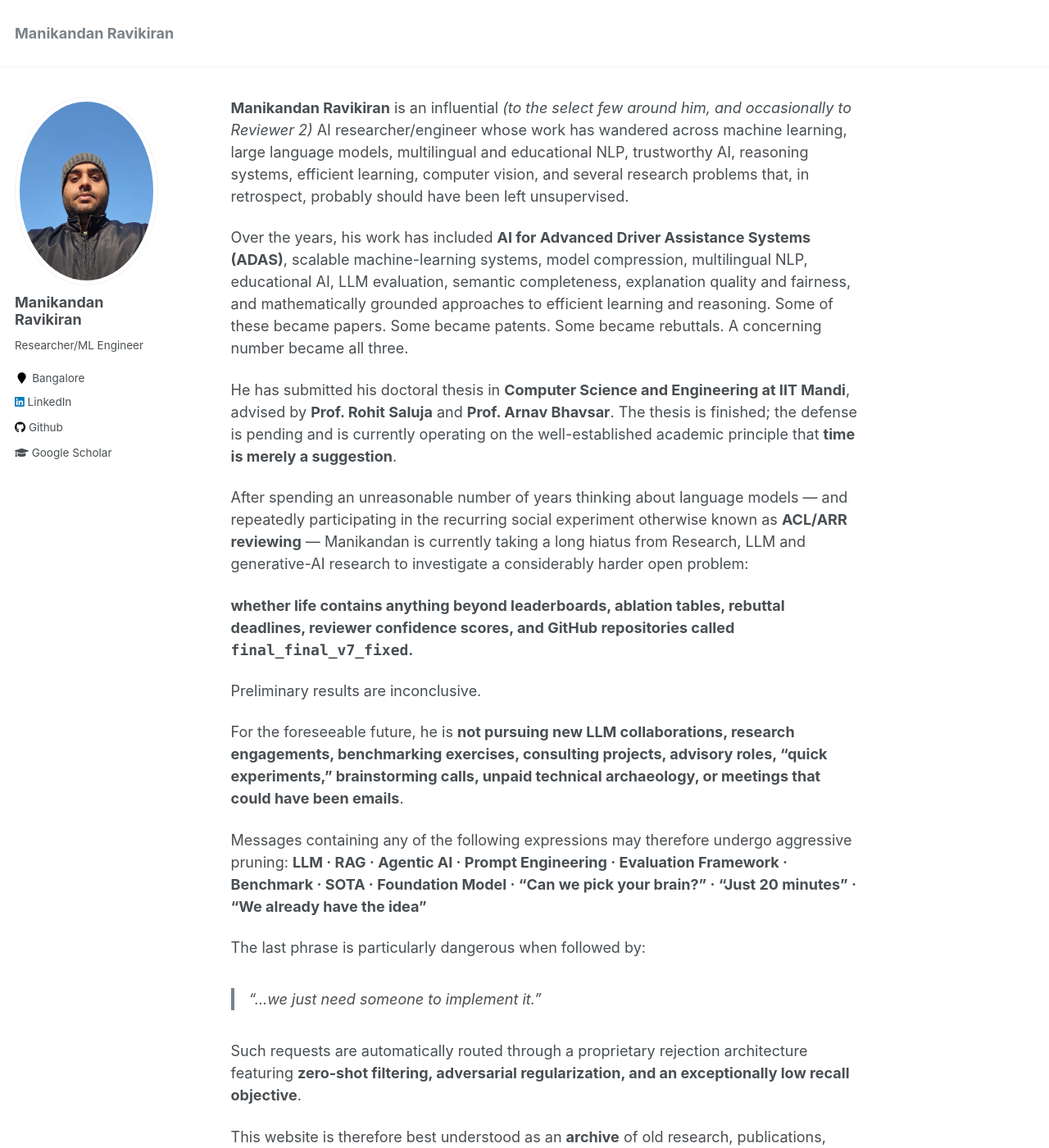
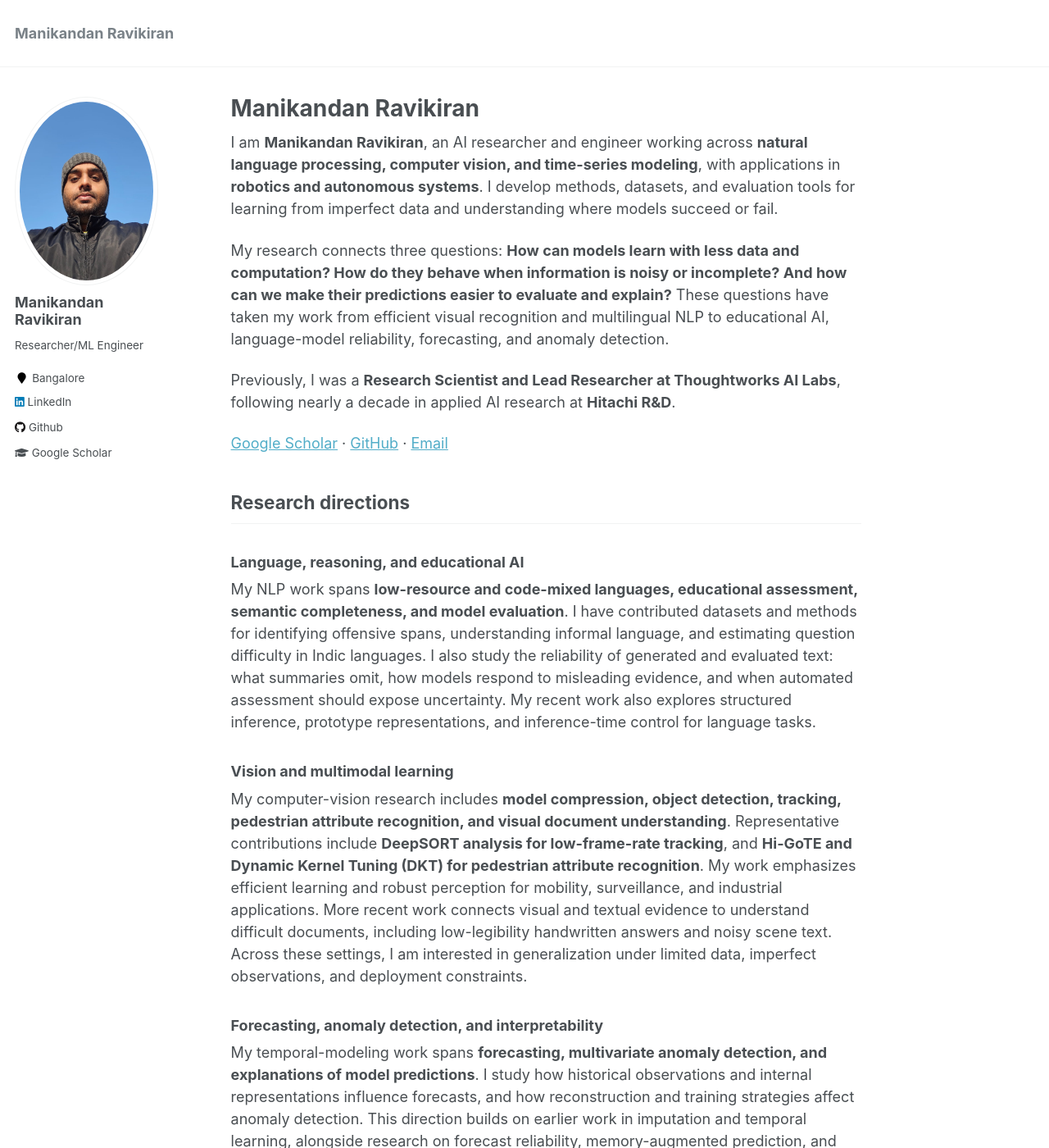
Before and after one commit to manikandan-ravikiran/manikandan-ravikiran.github.io, a Jekyll site: the page built from _pages/about.md, in a window 1280 px wide and 1400 px high. Shown: the whole window at 82% size. Built offline with Jekyll 4.4.1, drawn with Linux system fonts in a browser that asks for light colours; some of the changed text lies outside the part shown.

Commit message:
Revise about page with updated profile and research details
Updated personal information and research focus in the about page.

```diff
--- a/_pages/about.md
+++ b/_pages/about.md
@@ -1,262 +1,138 @@
 ---
 permalink: /
+title: "Manikandan Ravikiran"
 author_profile: true
 redirect_from:
   - /about/
   - /about.html
 ---
 
-**Manikandan Ravikiran** is an influential *(to the select few around him, and occasionally to Reviewer 2)* AI researcher/engineer whose work has wandered across machine learning, large language models, multilingual and educational NLP, trustworthy AI, reasoning systems, efficient learning, computer vision, and several research problems that, in retrospect, probably should have been left unsupervised.
+I am **Manikandan Ravikiran**, an AI researcher and engineer working across **natural language processing, computer vision, and time-series modeling**, with applications in **robotics and autonomous systems**. I develop methods, datasets, and evaluation tools for learning from imperfect data and understanding where models succeed or fail.
 
-Over the years, his work has included **AI for Advanced Driver Assistance Systems (ADAS)**, scalable machine-learning systems, model compression, multilingual NLP, educational AI, LLM evaluation, semantic completeness, explanation quality and fairness, and mathematically grounded approaches to efficient learning and reasoning. Some of these became papers. Some became patents. Some became rebuttals. A concerning number became all three.
+My research connects three questions: **How can models learn with less data and computation? How do they behave when information is noisy or incomplete? And how can we make their predictions easier to evaluate and explain?** These questions have taken my work from efficient visual recognition and multilingual NLP to educational AI, language-model reliability, forecasting, and anomaly detection.
 
-He has submitted his doctoral thesis in **Computer Science and Engineering at IIT Mandi**, advised by **Prof. Rohit Saluja** and **Prof. Arnav Bhavsar**. The thesis is finished; the defense is pending and is currently operating on the well-established academic principle that **time is merely a suggestion**.
+Previously, I was a **Research Scientist and Lead Researcher at Thoughtworks AI Labs**, following nearly a decade in applied AI research at **Hitachi R&D**.
 
-After spending an unreasonable number of years thinking about language models — and repeatedly participating in the recurring social experiment otherwise known as **ACL/ARR reviewing** — Manikandan is currently taking a long hiatus from Research, LLM and generative-AI research to investigate a considerably harder open problem:
+[Google Scholar](https://scholar.google.com/citations?user=wY_iqNwAAAAJ&hl=en) · [GitHub](https://github.com/manikandan-ravikiran) · [Email](mailto:manikandan.ravikiran@gmail.com)
 
-**whether life contains anything beyond leaderboards, ablation tables, rebuttal deadlines, reviewer confidence scores, and GitHub repositories called `final_final_v7_fixed`.**
+## Research directions
 
-Preliminary results are inconclusive.
+### Language, reasoning, and educational AI
 
-For the foreseeable future, he is **not pursuing new LLM collaborations, research engagements, benchmarking exercises, consulting projects, advisory roles, “quick experiments,” brainstorming calls, unpaid technical archaeology, or meetings that could have been emails**.
+My NLP work spans **low-resource and code-mixed languages, educational assessment, semantic completeness, and model evaluation**. I have contributed datasets and methods for identifying offensive spans, understanding informal language, and estimating question difficulty in Indic languages. I also study the reliability of generated and evaluated text: what summaries omit, how models respond to misleading evidence, and when automated assessment should expose uncertainty. My recent work also explores structured inference, prototype representations, and inference-time control for language tasks.
 
-Messages containing any of the following expressions may therefore undergo aggressive pruning: **LLM · RAG · Agentic AI · Prompt Engineering · Evaluation Framework · Benchmark · SOTA · Foundation Model · “Can we pick your brain?” · “Just 20 minutes” · “We already have the idea”**
 
-The last phrase is particularly dangerous when followed by:
-> *“…we just need someone to implement it.”*
+### Vision and multimodal learning
 
-Such requests are automatically routed through a proprietary rejection architecture featuring **zero-shot filtering, adversarial regularization, and an exceptionally low recall objective**.
+My computer-vision research includes **model compression, object detection, tracking, pedestrian attribute recognition, and visual document understanding**. Representative contributions include **DeepSORT analysis for low-frame-rate tracking**, and **Hi-GoTE and Dynamic Kernel Tuning (DKT) for pedestrian attribute recognition**. My work emphasizes efficient learning and robust perception for mobility, surveillance, and industrial applications. More recent work connects visual and textual evidence to understand difficult documents, including low-legibility handwritten answers and noisy scene text. Across these settings, I am interested in generalization under limited data, imperfect observations, and deployment constraints.
 
-This website is therefore best understood as an **archive** of old research, publications, projects, patents, academic adventures, experiments, mathematical detours, and ideas that somehow survived peer review long enough to acquire DOIs.
+### Forecasting, anomaly detection, and interpretability
 
-Some pages are current.
-Some are historical.
-Some probably need updating.
-Some contradict newer pages.
-And some continue to exist solely because deleting things from a personal website requires more motivation than writing another paper.
+My temporal-modeling work spans **forecasting, multivariate anomaly detection, and explanations of model predictions**. I study how historical observations and internal representations influence forecasts, and how reconstruction and training strategies affect anomaly detection. This direction builds on earlier work in imputation and temporal learning, alongside research on forecast reliability, memory-augmented prediction, and reproducible evaluation.
+
+### Robotics and autonomous systems
+
+My robotics research focuses on **perception, learning, and decision-making for intelligent robots and autonomous systems**. My interests span haptic and multimodal perception, data-efficient learning for manipulation, language-guided autonomy, task and mission planning, and human–robot interaction. I study how sensory evidence and human instructions can support useful representations, structured reasoning, and executable actions. I am particularly interested in how robots can reason under incomplete observations and operational constraints, acquire task-relevant knowledge through interaction, and make their decisions understandable to human operators.
+
+## Selected publications and preprints
+
+A selection of established contributions and recent work. Follow the linked records for publication details and the full author lists.
+
+### Language, reasoning, and educational AI
+
+- **[Unsupervised Informal Language Identification Via Geometric Structural Refinement](https://conf.papercept.net/conferences/conferences/SMC26/program/SMC26_ContentListWeb_4.html)**
+  Manikandan Ravikiran, Tanmay Tiwari, Vibhu Gupta, and Rohit Saluja (2026). In *Proceedings of the 2026 IEEE International Conference on Systems, Man, and Cybernetics (SMC)*, Bellevue, Washington, USA, October 4–7, 2026.
+
+- **[Inference-Time Soft Preference Shaping for Budgeted Abstractive Summarization](https://conf.papercept.net/conferences/conferences/SMC26/program/SMC26_ContentListWeb_4.html)**
+  Manikandan Ravikiran (2026). In *Proceedings of the 2026 IEEE International Conference on Systems, Man, and Cybernetics (SMC)*, Bellevue, Washington, USA, October 4–7, 2026.
+
+- **[DOSA: Dravidian Code-Mixed Offensive Span Identification Dataset](https://aclanthology.org/2021.dravidianlangtech-1.2/)**
+  Manikandan Ravikiran and Subbiah Annamalai. **DravidianLangTech at EACL 2021.**
+  A dataset for locating offensive spans in Tamil-English and Kannada-English code-mixed text.
+
+- **[TEEMIL: Towards Educational MCQ Difficulty Estimation in Indic Languages](https://aclanthology.org/2025.coling-main.142/)**
+  Manikandan Ravikiran, Siddharth Vohra, Rajat Verma, Rohit Saluja, Arnav Bhavsar. **COLING 2025.**
+  Datasets and baselines for estimating question difficulty in Hindi and Kannada.
+
+- **[DIFFICODE: A Dataset and Graph Spectral Framework for Programming MCQ Difficulty Estimation](https://doi.org/10.1109/ACCESS.2026.3670106)**
+  Manikandan Ravikiran, Rakesh Prakash, Arnav Bhavsar, Rohit Saluja. **IEEE Access, 2026.**
+
+- **[Hi-SEMFLOW: Lie Algebra–Based Semantic Flow for Span-Level Informal Language Identification in Hindi](https://aclanthology.org/2026.chipsal-1.14/)**
+  Manikandan Ravikiran, Tanmay Tiwari, Vibhu Gupta, Rohit Saluja. **CHiPSAL 2026.**
+
+- **[GISA: Gradual Information Selection Attention for MCQ Difficulty Estimation](https://link.springer.com/chapter/10.1007/978-3-031-98414-3_14)**
+  Manikandan Ravikiran, Tarun Sharma, Arnav Bhavsar, and Rohit Saluja (2025). In *Artificial Intelligence in Education: 26th International Conference, AIED 2025*, Proceedings, Part I, pp. 193–206. Springer.
+
+### Vision and multimodal learning
+
+- **[Multi-Layer Pruning Framework for Compressing Single Shot MultiBox Detector](https://arxiv.org/abs/1811.08342)**
+  Pravendra Singh, Manikandan R, Neeraj Matiyali, Vinay P. Namboodiri. **IEEE WACV 2019.**
+
+- **[Hi-GoTE: Hierarchical Group-Wise Temporal Ensembling for Semi-Supervised Pedestrian Attribute Recognition](https://ieeexplore.ieee.org/document/10459753/)**
+  Manikandan Ravikiran, Soumen Biswas, Ananth Ganesh. **IEEE ICMLA 2023.**
+
+- **[Structural Auxiliary Supervision for OCR of Low-Legibility Handwritten Answers](https://doi.org/10.1016/j.array.2026.101051)**
+  Shrey Chandola, Manikandan Ravikiran, Rohit Saluja. **Array, 2026.**
+
+- **[DKT: A First Look at Dynamic Kernel Tuning for Pedestrian Attribute Recognition](https://ieeexplore.ieee.org/document/10825027)**
+  Rahul Mishra, Manikandan Ravikiran, Soumen Biswas, and Ananth Ganesh (2024). In *Proceedings of the 2024 IEEE International Conference on Big Data (BigData)*, pp. 5192–5200.
+
+- **[A Sensitivity Analysis (and Practitioners’ Guide to) of DeepSORT for Low Frame Rate Video](https://doi.org/10.1109/BigData50022.2020.9378112)**
+  Manikandan Ravikiran, Yuichi Nonaka, and Nestor Mariyasagayam (2020). In *Proceedings of the 2020 IEEE International Conference on Big Data (Big Data)*, pp. 5227–5236.
+
+### Time-series forecasting, anomaly detection, and interpretability
+
+- **[NVExplain: Explaining Time Series Forecasting with Latent Trajectory Analysis and Structure-Preserving Surrogates](https://conf.papercept.net/conferences/conferences/SMC26/program/SMC26_ContentListWeb_4.html)**
+  Muyan Anna Li, Manikandan Ravikiran, and Aditi Gautam (2026). In *Proceedings of the 2026 IEEE International Conference on Systems, Man, and Cybernetics (SMC)*, Bellevue, Washington, USA, October 4–7, 2026. [Preprint](https://arxiv.org/abs/2608.25080).
+
+- **[NVTesseractAD: Dual-Axis Difficulty Scheduling in Conditional Diffusion for Multivariate Time-Series Anomaly Detection](https://conf.papercept.net/conferences/conferences/SMC26/program/SMC26_ContentListWeb_4.html)**
+  Aditi Gautam, Manikandan Ravikiran, Saira Qureshi, Sena Fatma Ekiz, Charan Jagwani, Mahmoud Elhadidy, and Sanjeev Roka (2026). In *Proceedings of the 2026 IEEE International Conference on Systems, Man, and Cybernetics (SMC)*, Bellevue, Washington, USA, October 4–7, 2026. [Related preprint, under an alternate title](https://arxiv.org/abs/2610.12754).
+
+- **[Memory-Augmented Forecasting: Scalability and Generalization Across Temporal Domains](https://ieeexplore.ieee.org/abstract/document/11402442)**
+  Aditi Gautam, Manikandan Ravikiran, and Fatma Sena Ekiz (2025). In *Proceedings of the 2025 IEEE International Conference on Big Data (BigData)*, pp. 7258–7265.
+
+- **[Beyond MAE: Measuring Forecast Reliability with Temporal Dependence-Aware Error (TDE)](https://ieeexplore.ieee.org/document/11402385)**
+  Manikandan Ravikiran, Aditi Gautam, and Alisha Chulani (2025). In *Proceedings of the 2025 IEEE International Conference on Big Data (BigData)*, pp. 7271–7277.
+
+- **[Adaptive Ensemble Imputation for Trip Data using Deep Reinforcement Learning (AEI-DRL)](https://ieeexplore.ieee.org/document/10825516)**
+  Ankit Sharma, Akhash Vellandurai, Thiruvengadam Samon, Vinoth Kumar, and Manikandan Ravikiran (2024). In *Proceedings of the 2024 IEEE International Conference on Big Data (BigData)*, pp. 5211–5219.
+
+### Robotics and autonomous systems
+
+- **[Signal-To-Syntax: A Language-Based Framework for Few-Shot Classification Using Robot Manipulator with Haptic Perception](https://2026.ieee-iros.org/program/contributed_talks/#a550e6:2204)**
+  Tarun Sharma, Manikandan Ravikiran, Deepika Gupta, Radhe Shyam Sharma, and Rohit Saluja (2026). In *2026 IEEE/RSJ International Conference on Intelligent Robots and Systems (IROS)*. [Poster](https://2026.ieee-iros.org/program/poster_sessions/#pn:2204).
+
+- **[Prompted to Fly: Translating Free-Form Instructions into Schema-Constrained Mission Generation for UAVs Using LLMs](https://ieeexplore.ieee.org/document/11401432)**
+  Ankit Sharma, Manikandan Ravikiran, Sohom Chakrabarty, Rohit Saluja, Mrunmayee Limaye, Harshal Kolhe, and Samiron Biswas (2025). In *Proceedings of the 2025 IEEE International Conference on Big Data (BigData)*, pp. 7278–7286.
+  Natural-language mission authoring for UAV ground-control systems, including MAVLink and planner-specific mission formats.
+
+[More publications on Google Scholar →](https://scholar.google.com/citations?user=wY_iqNwAAAAJ&hl=en)
+
+## Experience
+
+- **Thoughtworks AI Labs — Research Scientist / Lead Researcher, April 2025–August 2026**
+  Led research across NLP, computer vision, multimodal AI, and time-series modeling; worked with researchers and engineering teams to turn methods into prototypes, evaluation systems, and enterprise applications.
+
+- **Hitachi R&D — Research Scientist, June 2015–March 2025**
+  Developed applied AI for mobility, surveillance, healthcare, cybersecurity, and industrial analytics, spanning robust perception, clinical NLP, efficient learning, and temporal modeling.
+
+## Education
+
+- **Ph.D., Computer Science and Engineering — Indian Institute of Technology, Mandi**
+  Thesis submitted; defense pending. Advised by **Prof. Rohit Saluja** and **Prof. Arnav Bhavsar**.
+- **M.S., Computer Science — Georgia Institute of Technology**, 2022.
+- **B.E., Computer Science — Visvesvaraya Technological University**, 2015.
+
+## Recognition and research community
+
+- **Outstanding Reviewer Prize — ACL 2023.**
+- **Best Paper Runner-up — AIED 2025.**
+- **Best Paper — BHASHA Workshop, AACL-IJCNLP 2025.**
+
+I contribute to the research community through reviewing, workshop organization, teaching, and mentoring. My service includes ACL, EMNLP, AACL, EACL, COLING, LREC, and several vision and machine-learning venues. I have helped organize workshops on resource-constrained ML, Dravidian language technologies, and cross-modal learning, and contributed a tutorial on Legal AI at AACL-IJCNLP 2025.
+
+My research has also led to multiple **granted patents** covering data-efficient object recognition, heterogeneous distillation, learning from noisy data, and inference scaling.
 
 ## Contact
 
-**LinkedIn is dead.**
-**Twitter is still being mourned in its previous incarnation.**
-**Email is currently out with his girlfriend and appears to be getting serious.**
-
-Consequently, contacting Manikandan may require one of the following:
-
-1. remarkable persistence,
-2. improbable luck,
-3. a genuinely interesting (to him) problem,
-4. physically encountering him somewhere (in foothills of himalayas),
-5. or successfully demonstrating that your proposed “15-minute chat” will, in accordance with the laws of physics, actually last 15 minutes.
-
-If you do manage to reach him, please use the opportunity responsibly.
-
-**He has already seen your benchmark.**
-
----
-
-## 🔔 Selected Updates
-
-- **2026** — Submitted Ph.D. thesis in Computer Science and Engineering at IIT Mandi; defense pending.
-- **April 17, 2025** — Delivered an invited guest lecture on Multimodal Generative AI and Theoretical Diffusion Modeling at VIT Chennai.
-- **March 20, 2025** — Congratulations to Hariharan (NIT-K) on the successful submission of his Ph.D. thesis.
-- **March 17, 2025** — Delivered an invited lecture on Advanced Reinforcement Learning at NIT Surathkal — thank you to the Department of IT, NIT-K.
-- **Nov 20, 2024** — Delivered a keynote on Industrial Computer Vision at IEEE ICDDS 2025.
-- **Nov 10, 2024** — Three papers accepted at IEEE BigData 2024 — congratulations to all co-authors!
-- **Dec 15, 2024** — Successfully organized the workshop on Handling Resource Constraints using Big Data and AI.
-- **Dec 10, 2024** — Presented ongoing work at the LC4 Workshop on Real World Applications as part of SPELLL.
-- **Jan 10, 2023** — Honored to receive the ACL Best Reviewer Prize 2023 — ***thank you ACL!***
-- **Sep 10, 2023** — Delivered a guest lecture on Multilingual NLP at VIT Chennai.
-- **2022–Present** — Mentoring researchers and Ph.D. scholars on multilingual NLP, educational AI, and related machine-learning problems.
-
----
-
-## 🤝 Collaborators
-
-Over the years, I have had the opportunity to collaborate with researchers from several universities and industrial research laboratories, including:
-
-- Dr. Martin Klignkit — Kyocera Innovation Labs, Japan
-- Dr. Shinichi Satoh and team — National Institute of Informatics, Japan
-- Dr. Andreas Dengel, Sheraz Ahmed, Jorn Hees — DFKI, Germany
-- Dr. Snehanshu Saha — APP CAIR, BITS Pilani
-- Dr. Vinay Namboodiri — DelTA Lab, IIT Kanpur
-- Dr. Bharathi Raja Asoka Chakravarthi — National University of Ireland, Galway
-- Dr. Gaurav Sharma — IIT-K / INRIA-THOTH / NEC Media Analytics USA
-- Dr. Anand Kumar Madasamy — NIT Karnataka, Surathkal
-- Dr. Sangeetha Sivanesan — NIT Tiruchirapalli
-- Dr. Ratnavel Rajalakshmi — VIT Vellore
-
----
-
-## 📚 Selected Publications
-
-### Educational AI and NLP
-
-- **GISA: Gradual Information Selection Attention for MCQ Difficulty Estimation**
-  *Manikandan Ravikiran, Tarun Sharma, Rajat Verma, Rohit Saluja, Arnav Bhavsar*
-  *AIED 2025 (CORE A) — Accepted*
-
-- **TEEMIL: Towards Educational MCQ Difficulty Estimation in Indic Languages**
-  *Manikandan Ravikiran, Siddharth Vohra, Rajat Verma, Rohit Saluja, Arnav Bhavsar*
-  *COLING 2025*
-
-### Machine Learning and Computer Vision
-
-- **AEI-DRL: Adaptive Ensemble Imputation for Trip Data using Deep Reinforcement Learning**
-  *Ankit Sharma, Akhash Vellandurai, Thiruvengadam Samon, Vinoth Kumar, Manikandan Ravikiran*
-  *IEEE BigData 2024*
-
-- **DKT: A First Look at Dynamic Kernel Tuning for Pedestrian Attribute Recognition**
-  *Manikandan Ravikiran*, Rahul Mishra*, Soumen Biswas, Ananth Ganesh
-  *IEEE BigData 2024*
-  *Equal contribution*
-
-- **Hi-GOTE: Hierarchical Groupwise Temporal Ensembling for Pedestrian Attribute Recognition**
-  *Manikandan Ravikiran, Soumen Biswas, Ananth Ganesh*
-  *IEEE ICMLA 2023*
-
-- **You Reap What You Sow: Revisiting Intra-Class Variations and Seed Selection in Temporal Ensembling**
-  *Manikandan Ravikiran, Siddarth Vohra, Yuichi Nonaka, et al.*
-  *COMSYS 2021*
-
-- **A Sensitivity Analysis (and Practitioners’ Guide to) of DeepSORT for Low Frame Rate Video**
-  *M. Ravikiran, Y. Nonaka, N. Mariyasagayam*
-  *IEEE Big Data 2020*
-
-- **Multilayer Pruning Framework for Compressing Single Shot Multibox Detector**
-  *Pravendra Singh, Manikandan Ravikiran, Neeraj Matyali, Vinay P. Namboodiri*
-  *IEEE WACV 2019*
-
-### Multilingual and Low-Resource NLP
-
-- **Revisiting Automatic Speech Recognition for Tamil and Hindi Connected Number Recognition**
-  *Rahul Mishra, Senthil Raja Gunaseela Boopathy, Manikandan Ravikiran, et al.*
-  *Third Workshop on Speech and Language Technologies for Dravidian Languages, 2023*
-
-- **Findings of the Second Shared Task on Offensive Span Identification in Code-Mixed Tamil-English Comments**
-  *Manikandan Ravikiran, Bharathi Raja Chakravarthi, et al.*
-  *Third Workshop on Speech and Language Technologies for Dravidian Languages, 2023*
-
-- **MMOD-MEME: A Dataset for Multimodal Face Emotion Recognition on Code-Mixed Tamil Memes**
-  *Ramesh Kannan, Manikandan Ravikiran, Ratnavel Rajalakshmi*
-  *LC4 Workshop, CCIS Springer Series, 2023*
-
-- **Overlapping Word Removal is All You Need: Revisiting Data Imbalance in Hope Speech Detection**
-  *Hariharan RamakrishnaIyer LekshmiAmmal, Manikandan Ravikiran, et al.*
-  *Journal of Experimental and Theoretical Artificial Intelligence, Taylor & Francis, 2023*
-
-- **DOSA: Dravidian Code-Mixed Offensive Span Identification Dataset**
-  *Manikandan Ravikiran, Subbiah Annamalai*
-  *Workshop on Dravidian Languages, EACL 2021*
-
----
-
-## 🧪 Selected Research Projects
-
-Some research directions explored over the years include:
-
-- **Latent Plan Execution for Text Completeness**
-  Graph-based approaches for studying intent alignment and semantic completeness in generated text.
-
-- **CASSA / GISA Attention**
-  Attention mechanisms for modeling MCQ difficulty using inductive reasoning, psychometric modeling, and analytical geometry.
-
-- **PEARL for Explanation Auditing**
-  Methods for studying explanation sufficiency and reasoning traceability in machine-learning systems.
-
-- **Dialectual Educational Platforms**
-  Culturally and linguistically adaptive learning systems for underrepresented languages and dialects.
-
-These projects are listed for archival purposes. **No inference should be made from their presence here regarding current research activity.** The robots are resting.
-
----
-
-## 🎓 Teaching and Professional Service
-
-### Professional Service
-
-**TPC Member**
-
-- ACM ICMR — 2019
-- IEEE ICDDS — 2022
-- FIRE — 2021, 2022
-- DravidianLangTech — 2021, 2022, 2023, 2024
-- LTEDI — 2021, 2022, 2023, 2024
-
-**Reviewer**
-
-- ACL — 2017, 2020, 2023, 2024, 2025
-- EMNLP — 2022, 2023, 2024
-- AACL — 2020, 2022, 2024
-- EACL — 2021, 2023
-- AIED — 2025
-- NAACL — 2018, 2024
-- COLING — 2018, 2024
-- IEEE BigData — 2020
-- ACM ICMR — 2019
-- IEEE ICMLA — 2023
-- IEEE ICDDS — 2022
-- FIRE — 2021, 2022
-- DravidianLangTech — 2021, 2022, 2023
-- LTEDI — 2021, 2022, 2023
-- Springer *Language Resources and Evaluation*
-- Elsevier *Engineering Applications of Artificial Intelligence*
-- ACM *Transactions on Asian and Low-Resource Language Information Processing*
-- Springer Nature *Computer Science*
-- Taylor & Francis *Journal of Experimental and Theoretical Artificial Intelligence*
-
-**Organizer**
-
-- Workshop on Handling Resource Constraints for/using ML — IEEE BigData 2024
-- Fourth Workshop on Speech and Language Technologies for Dravidian Languages — EACL 2024
-- Special Session on Machine Learning for Graphs — IEEE ICMLA 2023
-- Special Session on Handling Resource Constraints for/using ML — IEEE ICMLA 2023
-- Workshop on Low Resource Cross-Domain, Cross-Lingual & Cross-Modal Offensive Content Analysis — SPELLL 2022, 2023
-- Workshop on Cross Modal Learning and Application — ACM ICMR 2019
-
-**Other Roles**
-
-- Mentor — ACM CSCW 2019 Student Reviewer Mentor
-- Publicity Chair — SPELLL 2022
-- Session Chair — DravidianLangTech
-- Industry Session Chair — ACM ICMR
-
----
-
-## 💡 Patents
-
-- **System and Method Inference Scaling with Weight Reusability**
-  *Manikandan Ravikiran, Ananth Ganesh* — 2024, Under Review
-
-- **System and Method for Finding Novel Objects Across Domains via Weight Switching and Tracing**
-  *Manikandan Ravikiran, Ananth Ganesh, Yuichi Nonaka* — 2022, Granted
-
-- **System and Method for Generalization through Reimann Conditioned Representation**
-  *Manikandan Ravikiran, Yuichi Nonaka, Kingshuk Banerjee* — 2021, Under Review
-
-- **System and Method to Generate Gating Sequences for Training Model on Multidomain Datasets**
-  *Shibashish Sen, Manikandan Ravikiran, Yuichi Nonaka, Nestor Mariyasagayam* — 2021, Granted
-
-- **System and Method for Generating Filter Sequences to Train Model on Completely Noisy Dataset**
-  *Manikandan Ravikiran, Yuichi Nonaka, Nestor Mariyasagayam* — 2021, Granted
-
-- **System and Method to Train Neural Network with Heterogenous Distillation**
-  *Manikandan Ravikiran, Shibashish Sen* — 2020, Granted
-
-- **System and Method to Train Object Recognition Network with Less Data**
-  *Manikandan Ravikiran* — 2019, Granted
-
-- **Method and System for Generating an Optimal Object Recognition Network (OORN) with Balanced Accuracy**
-  *Manikandan Ravikiran* — 2017, Granted
-
-- **Method and System for Determining Plausibility of a Clinical Care Plan**
-  *Manikandan Ravikiran, Sarath P. R., Saima Mohan* — 2015, Granted
-
----
-
-## 🔗 Links
-
-- [GitHub](https://github.com/manikandan-ravikiran)
-- 📫 Email: manikandan.ravikiran@gmail.com
-
-*Google Scholar is currently taking a sabbatical too.*
+For correspondence about my research, please email **[manikandan.ravikiran@gmail.com](mailto:manikandan.ravikiran@gmail.com)**.
```
